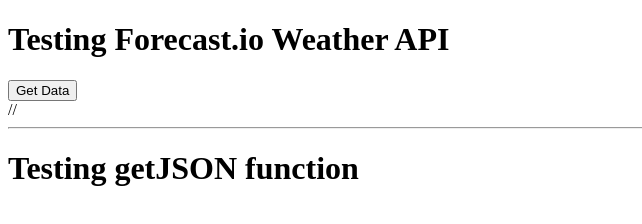
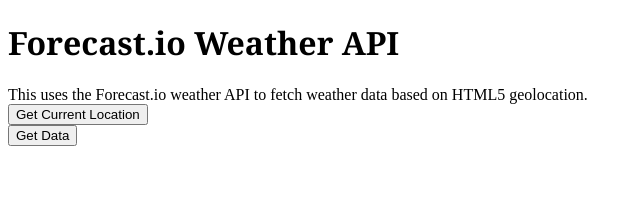
Before and after one commit to byroncheng/dashboard, a plain HTML site: page index.html in a window 1280 px wide. Shown: the whole page, without its empty margins (0-642 px from the left). Drawn offline with nearby package versions, Linux system fonts and the light colour scheme.

Commit message:
Cleaning out old code that is not being used

```diff
--- a/index.html
+++ b/index.html
@@ -6,50 +6,15 @@
         <link rel='stylesheet' type='text/css' href='../shared/jquery-ui.css'/>
         <script type='text/javascript' src="../shared/jquery-2.1.0.js"></script>
         <script type='text/javascript' src='script.js'></script>
+
 	</head>
 	<body>
-	<h1>Testing Forecast.io Weather API</h1>
-        <button>Get Data</button><br/>
-        <div id="data"></div>
+	<h1>Forecast.io Weather API</h1>
+    <div>This uses the Forecast.io weather API to fetch weather data based on HTML5 geolocation.</div>
+    <button id="GetLoc" onClick="getLoc()">Get Current Location</button><br/>
+    <button id="GetWeather" onClick="getWeather()">Get Data</button><br/>
+    <div id="Location"></div>
+    <div id="Weather"></div>
 
-        // <script>
-        // (function(){
-        // 	var weatherAPI = "https://api.forecast.io/forecast/047a228973952d4d1076f8d0f2968744/37.424123,-122.103233";
-        // 	    $.getJSON( weatherAPI, {callback:"callback"}, function( data ) {
-        // 	      var items = [];
-        // 	      $.each( data, function( key, val ) {
-        // 	        items.push( "<li id='" + key + "'>" + val + "</li>" );
-        // 	      });
-
-        // 	      $( "<ul/>", {
-        // 	        "class": "my-new-list",
-        // 	        html: items.join( "" )
-        // 	      }).appendTo( "body" );
-        // 	    });
-        // 	})();
-        // </script>
-
-        <hr/>
-        <h1>Testing getJSON function</h1>
-        <div id="images"></div>
-
-        <script>
-        (function() {
-          var flickerAPI = "http://api.flickr.com/services/feeds/photos_public.gne?jsoncallback=?";
-          $.getJSON( flickerAPI, {
-            tags: "mount rainier",
-            tagmode: "any",
-            format: "json"
-          })
-            .done(function( data ) {
-              $.each( data.items, function( i, item ) {
-                $( "<img>" ).attr( "src", item.media.m ).appendTo( "#images" );
-                if ( i === 3 ) {
-                  return false;
-                }
-              });
-            });
-        })();
-        </script>
 	</body>
 </html>
--- a/stylesheet.css
+++ b/stylesheet.css
@@ -1,5 +1,5 @@
-/* Add your CSS below! */
-input, textarea {
-    border-radius: 5px;
-    border-width:1px;
-}
+/* fonts */
+@import url(http://fonts.googleapis.com/css?family=Noto+Serif:400,700,400italic,700italic);
+
+
+h1, h2, h3, h4, h5, h6, p {font-family: 'Noto Serif', serif;}
```
Also changed, not shown: script.js (+0 -23 lines), 1 other file.
